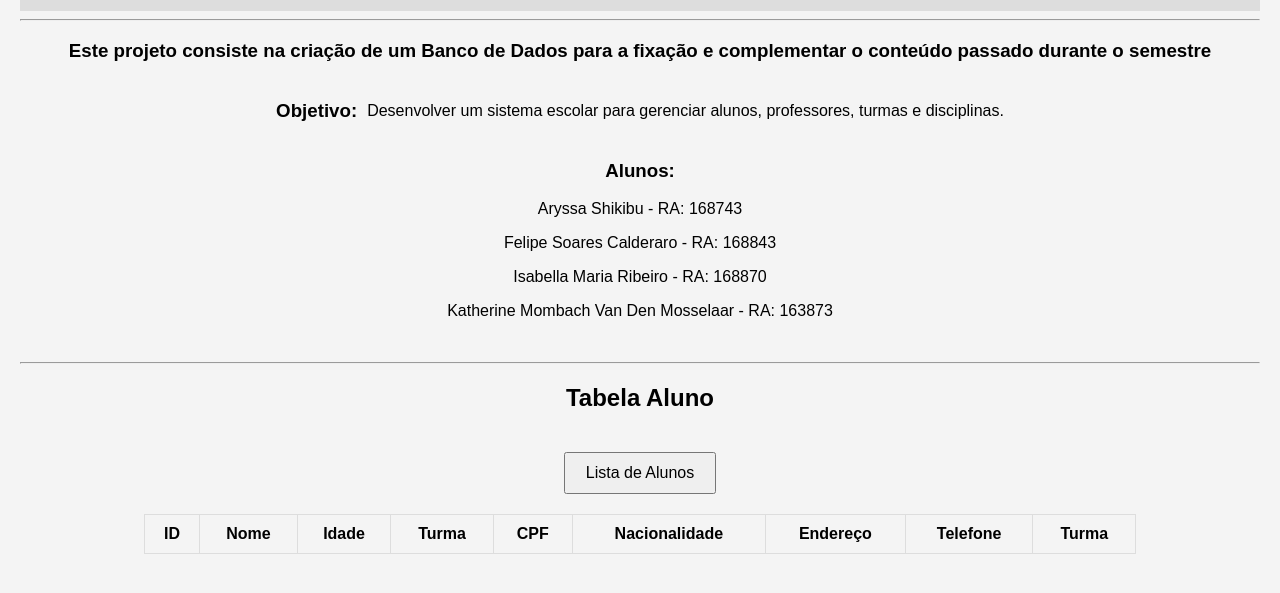
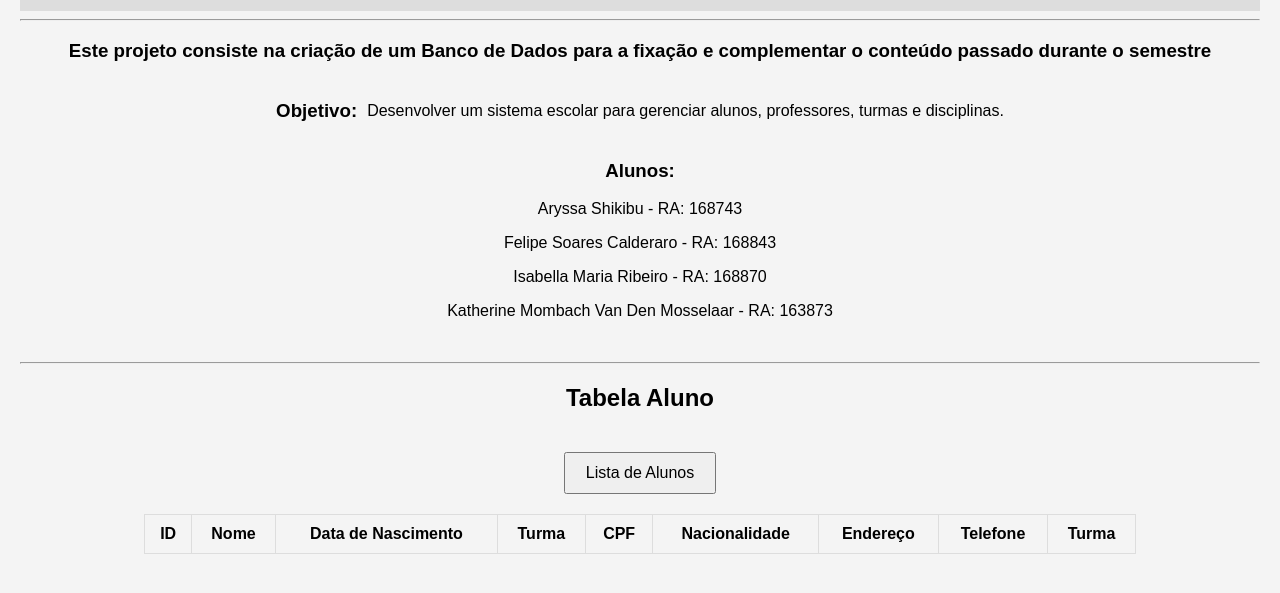
Before and after one commit to calderar0/projetoBD, a website: page projeto/index.html in a window 1280 px wide. Both pictures are taken after a click on the button "Lista de Alunos". Shown: the part 109-702 px from the top of the page. Drawn offline with Linux system fonts and the light colour scheme; no server answers.

Commit message:
Atualização html

```diff
--- a/projeto/index.html
+++ b/projeto/index.html
@@ -36,7 +36,7 @@
             <tr>
                 <th>ID</th>
                 <th>Nome</th>
-                <th>Idade</th>
+                <th>Data de Nascimento</th>
                 <th>Turma</th>
                 <th>CPF</th>
                 <th>Nacionalidade</th>
```
